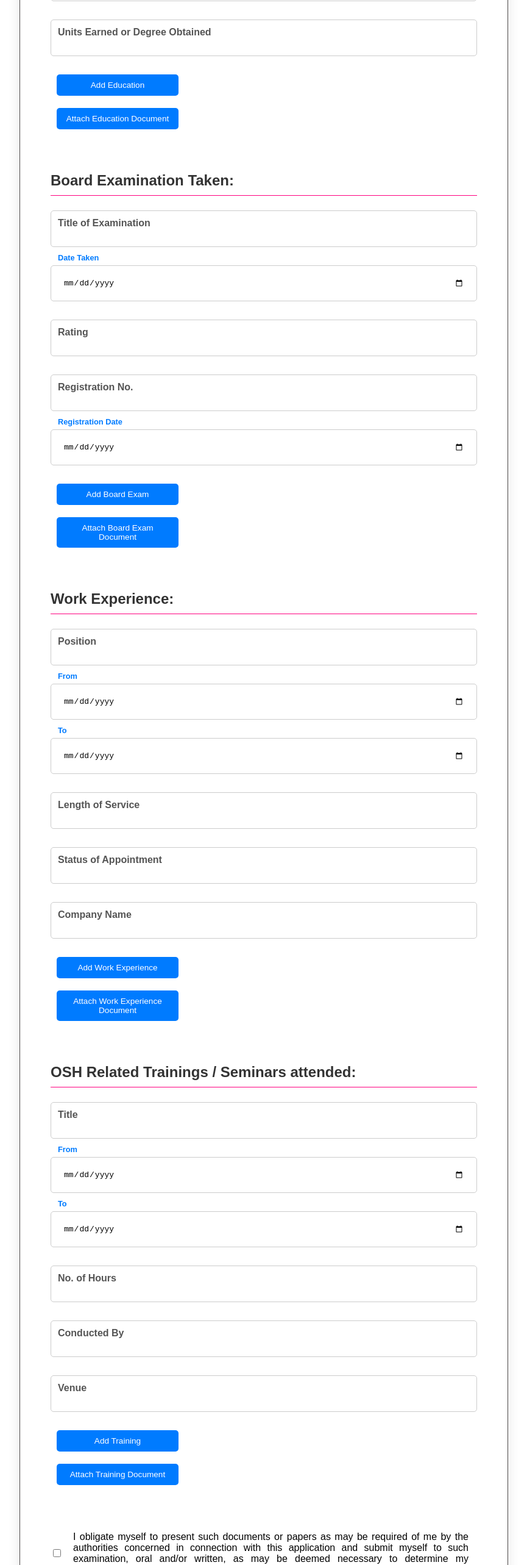
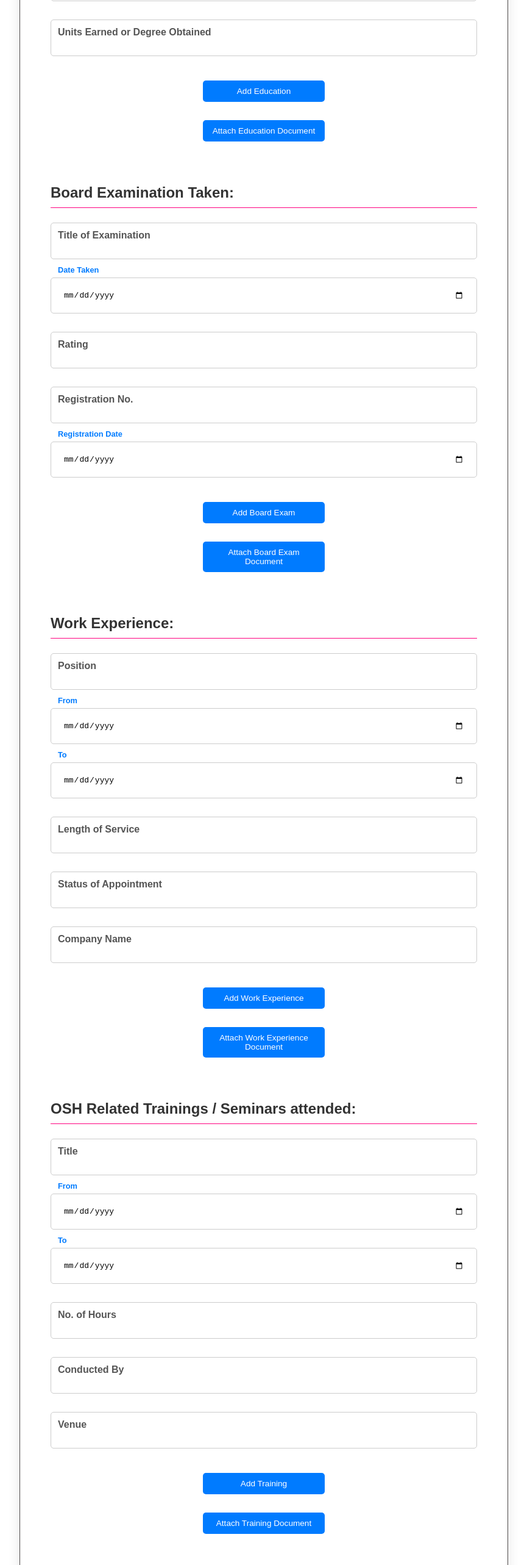
Before and after one commit to jurenroy/msesddfrontend, a React (Create React App) app: page /safety/1/new in a window 1280 px wide. Shown: the part 1840-4406 px from the top of the page at 61% size, without its empty margins (207-1072 px from the left). Built offline with nearby package versions, Linux system fonts and the light colour scheme.

Commit message:
krishallaine eto

```diff
--- a/src/Pages/ApplicationForm/ApplicationForm.js
+++ b/src/Pages/ApplicationForm/ApplicationForm.js
@@ -297,7 +297,9 @@ const ApplicationForm = () => {
                             </div>
                         </div>
                     ))}
+                    <div className="button-container">
                     <button type="button" onClick={addEducationRow}>Add Education</button>
+                    </div>
                 </div>
                 <div className="input-container">
                     <input
@@ -307,9 +309,11 @@ const ApplicationForm = () => {
                         style={{ display: 'none' }}
                         ref={educationFileInputRef}
                     />
+                    <div className="button-container">
                     <button type="button" onClick={() => educationFileInputRef.current.click()}>
                         Attach Education Document
                     </button>
+                    </div>
                     {educationFiles.length > 0 && (
                         <div>
                             <h4>Selected Education Files:</h4>
@@ -347,7 +351,9 @@ const ApplicationForm = () => {
                             </div>
                         </div>
                     ))}
+                    <div className="button-container">
                     <button type="button" onClick={addBoardExamRow}>Add Board Exam</button>
+                    </div>
                 </div>
                 <div className="input-container">
                     <input
@@ -357,9 +363,10 @@ const ApplicationForm = () => {
                         style={{ display: 'none' }}
                         ref={boardExamFileInputRef}
                     />
+                    <div className="button-container">
                     <button type="button" onClick={() => boardExamFileInputRef.current.click()}>
                         Attach Board Exam Document
-                    </button>
+                    </button></div>
                     {boardExamFiles.length > 0 && (
                         <div>
                             <h4>Selected Board Exam Files:</h4>
@@ -401,7 +408,9 @@ const ApplicationForm = () => {
                             </div>
                         </div>
                     ))}
+                    <div className="button-container">
                     <button type="button" onClick={addWorkExperienceRow}>Add Work Experience</button>
+                    </div>
                 </div>
                 <div className="input-container">
                     <input
@@ -411,9 +420,10 @@ const ApplicationForm = () => {
                         style={{ display: 'none' }}
                         ref={workExperienceFileInputRef}
                     />
+                    <div className="button-container">
                     <button type="button" onClick={() => workExperienceFileInputRef.current.click()}>
                         Attach Work Experience Document
-                    </button>
+                    </button></div>
                     {workExperienceFiles.length > 0 && (
                         <div>
                             <h4>Selected Work Experience Files:</h4>
@@ -455,7 +465,8 @@ const ApplicationForm = () => {
                             </div>
                         </div>
                     ))}
-                    <button type="button" onClick={addTrainingRow}>Add Training</button>
+                         <div className="button-container">
+                    <button type="button" onClick={addTrainingRow}>Add Training</button></div>
                 </div>
                 <div className="input-container">
                     <input
@@ -465,9 +476,10 @@ const ApplicationForm = () => {
                         style={{ display: 'none' }}
                         ref={trainingFileInputRef}
                     />
+                    <div className="button-container">
                     <button type="button" onClick={() => trainingFileInputRef.current.click()}>
                         Attach Training Document
-                    </button>
+                    </button></div>
                     {trainingFiles.length > 0 && (
                         <div>
                             <h4>Selected Training Files:</h4>
@@ -531,7 +543,8 @@ const ApplicationForm = () => {
                         </p>
                     </div>
                 </div>
-                <button type="submit" disabled={!formData.documents || !formData.compliance || !formData.understanding || !formData.certify }>Submit</button>
+                <div className="button-container">
+                <button type="submit" disabled={!formData.documents || !formData.compliance || !formData.understanding || !formData.certify }>Submit</button></div>
             </form>
         </div>
     );
```
